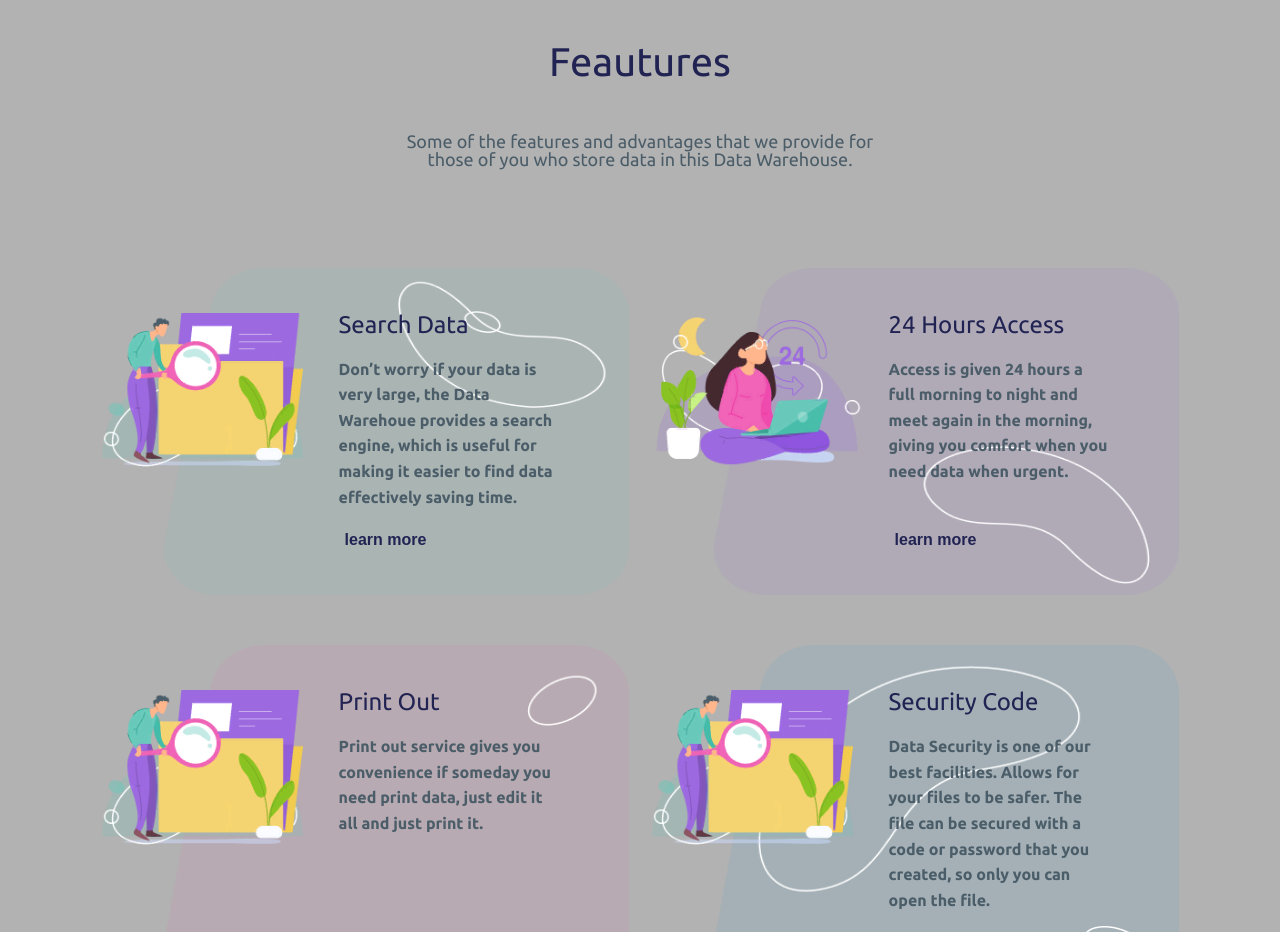
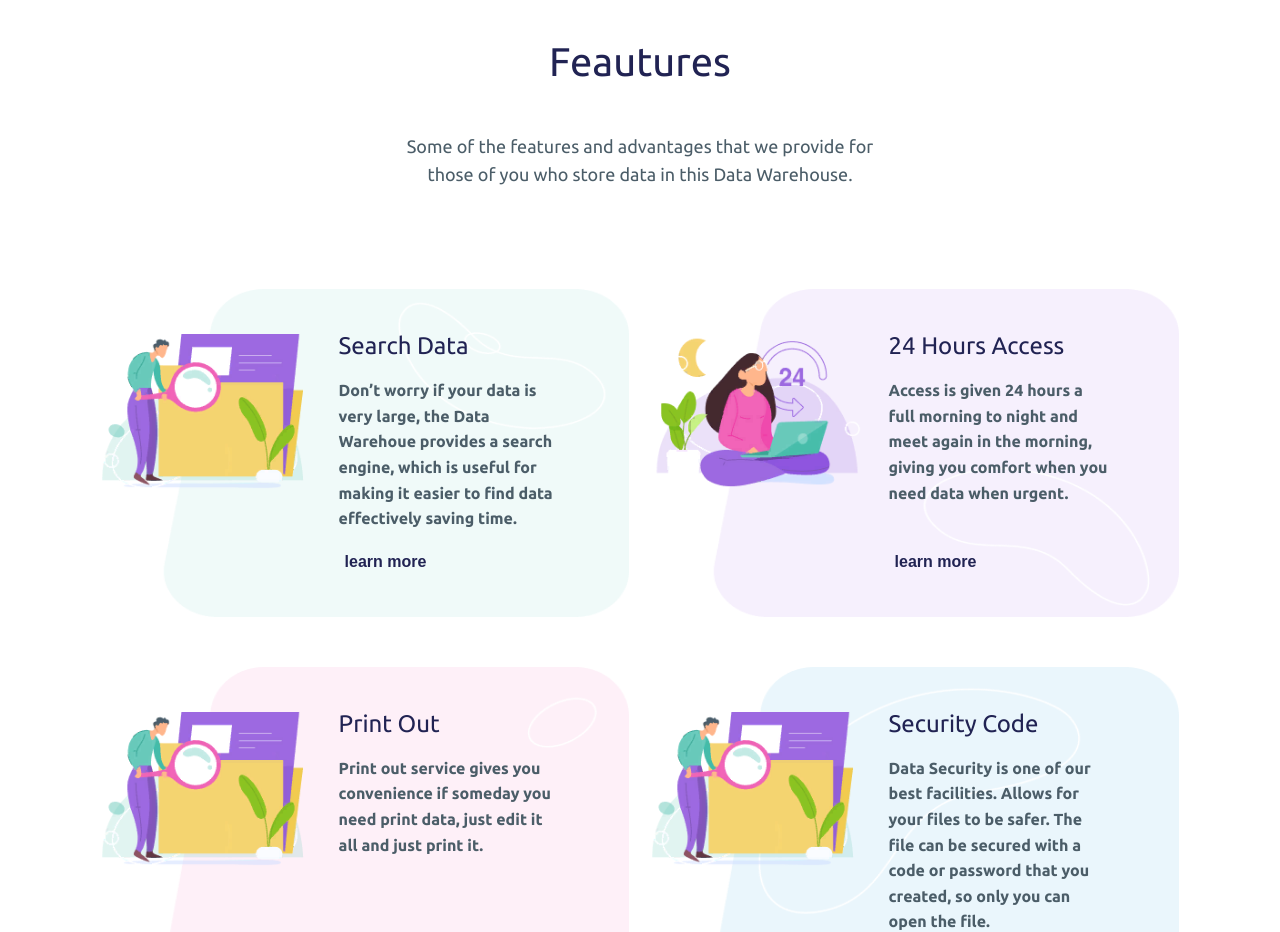
Before and after one commit to AnikinaAnastasia/learning, a plain HTML site: page module1/index.html in a window 1280 px wide. Shown: the part 1440-2372 px from the top of the page. Drawn offline with Linux system fonts and the light colour scheme.

Commit message:
Made some changes

```diff
--- a/module1/assets/css/main.css
+++ b/module1/assets/css/main.css
@@ -1,7 +1,6 @@
 
 body {
     background: linear-gradient(180deg, #F6FAFD 0%, #FFFFFF 19.4%);
-    background: rgba(0, 0, 0, 0.3);
     width: 100vw;
     font-family: Ubuntu, sans-serif;
 
@@ -146,6 +145,7 @@ h1, h2, h3, h4, h5, h6 {
     max-width: 600px;
     text-align: center;
     margin-top: 50px;
+    line-height: 1.6em;
     font-size: 18px;
 }
 .feautures_items {
@@ -380,6 +380,7 @@ footer {
     }
     .header_cont {
         margin-top: 60px;
+        min-width: 250px;
     }
     .header_h1 {
         font-size: 50px;
```
